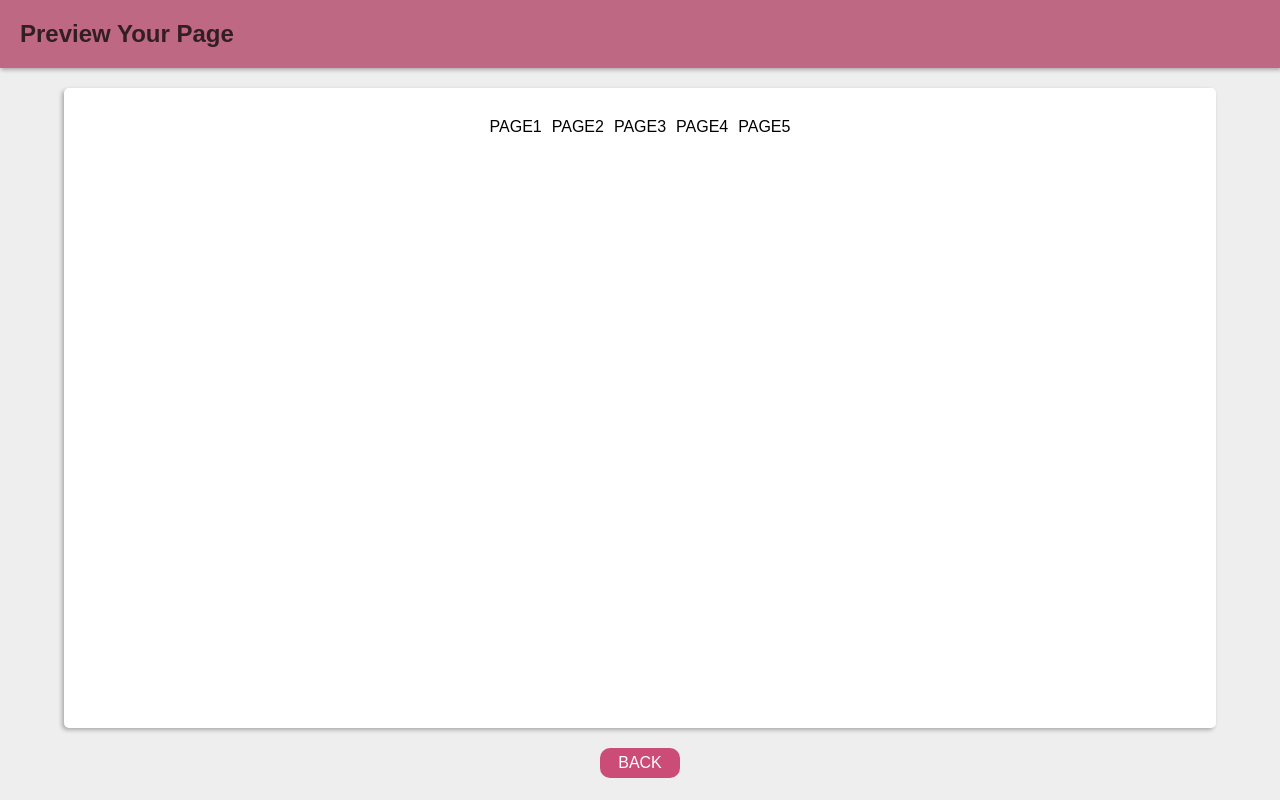
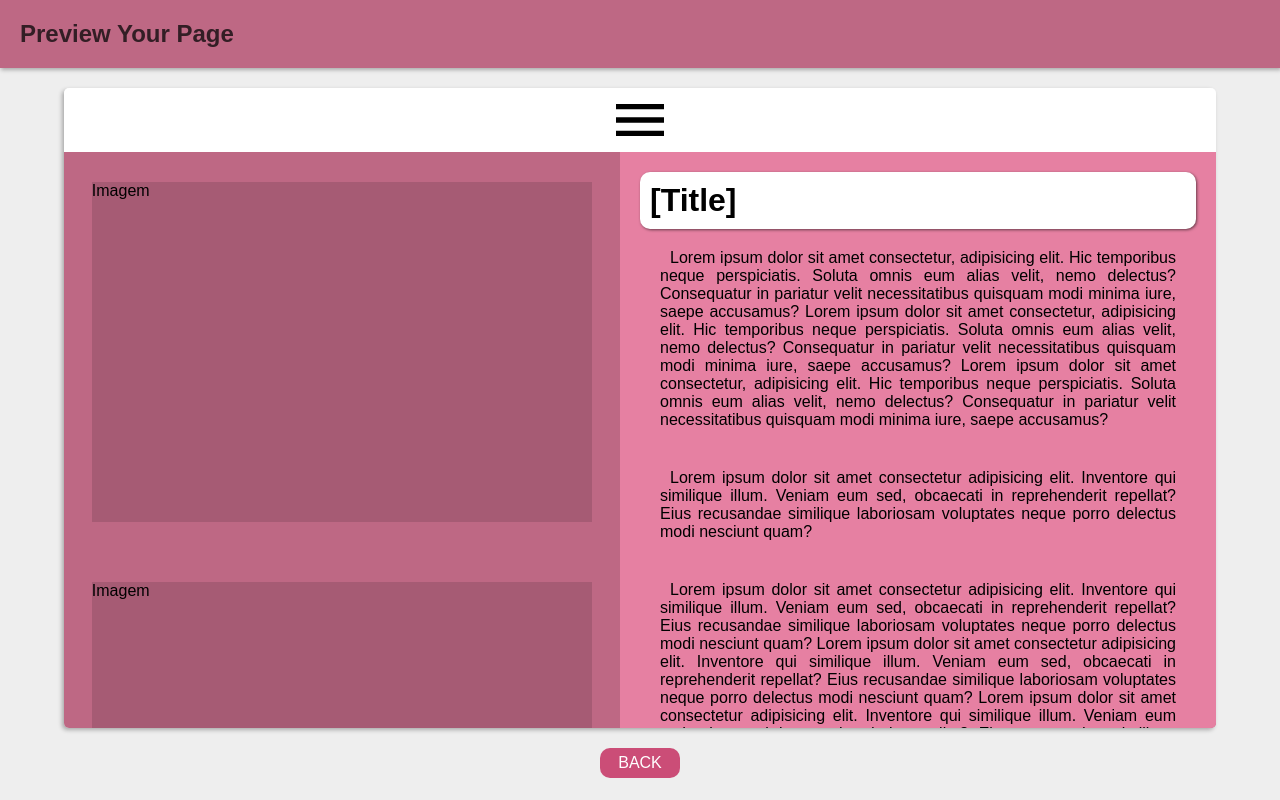
Before and after one commit to JeanCelin/project-custom-page, a Next.js app in the folder custom-page/: page /preview in a window 1280 px wide. Built offline with nearby package versions, Linux system fonts and the light colour scheme.

Commit message:
create main1

```diff
--- /dev/null
+++ b/custom-page/src/components/Mains/Main1/Main1.jsx
@@ -0,0 +1,49 @@
+import styles from "./Main1.module.css";
+
+export default function Main1() {
+  return (
+    <main className={styles.main__container}>
+      <section className={styles.main_section_img}>
+        <div className={styles.main__img}>Imagem</div>
+        <div className={styles.main__img}>Imagem</div>
+      </section>
+      <section className={styles.main__section_art}>
+        <article className={styles.main__article}>
+          <h1 className={styles.main__title}>[Title]</h1>
+          <p className={styles.main__text}>
+            Lorem ipsum dolor sit amet consectetur, adipisicing elit. Hic
+            temporibus neque perspiciatis. Soluta omnis eum alias velit, nemo
+            delectus? Consequatur in pariatur velit necessitatibus quisquam modi
+            minima iure, saepe accusamus? Lorem ipsum dolor sit amet
+            consectetur, adipisicing elit. Hic temporibus neque perspiciatis.
+            Soluta omnis eum alias velit, nemo delectus? Consequatur in pariatur
+            velit necessitatibus quisquam modi minima iure, saepe accusamus?
+            Lorem ipsum dolor sit amet consectetur, adipisicing elit. Hic
+            temporibus neque perspiciatis. Soluta omnis eum alias velit, nemo
+            delectus? Consequatur in pariatur velit necessitatibus quisquam modi
+            minima iure, saepe accusamus?
+          </p>
+          <p className={styles.main__text}>
+            Lorem ipsum dolor sit amet consectetur adipisicing elit. Inventore
+            qui similique illum. Veniam eum sed, obcaecati in reprehenderit
+            repellat? Eius recusandae similique laboriosam voluptates neque
+            porro delectus modi nesciunt quam?
+          </p>
+          <p className={styles.main__text}>
+            Lorem ipsum dolor sit amet consectetur adipisicing elit. Inventore
+            qui similique illum. Veniam eum sed, obcaecati in reprehenderit
+            repellat? Eius recusandae similique laboriosam voluptates neque
+            porro delectus modi nesciunt quam? Lorem ipsum dolor sit amet
+            consectetur adipisicing elit. Inventore qui similique illum. Veniam
+            eum sed, obcaecati in reprehenderit repellat? Eius recusandae
+            similique laboriosam voluptates neque porro delectus modi nesciunt
+            quam? Lorem ipsum dolor sit amet consectetur adipisicing elit.
+            Inventore qui similique illum. Veniam eum sed, obcaecati in
+            reprehenderit repellat? Eius recusandae similique laboriosam
+            voluptates neque porro delectus modi nesciunt quam?
+          </p>
+        </article>
+      </section>
+    </main>
+  );
+}
--- /dev/null
+++ b/custom-page/src/components/Mains/Main1/Main1.module.css
@@ -0,0 +1,40 @@
+.main__container {
+  background-color: #be6884;
+  height: 100vh;
+  width: 100%;
+
+  display: flex;
+}
+
+.main_section_img {
+  flex: 1;
+
+  display: flex;
+  flex-direction: column;
+  justify-content: space-evenly;
+  align-items: center;
+}
+.main__img {
+  margin: 30px;
+  width: 90%;
+  height: 50%;
+  background-color: #a65b74;
+}
+.main__section_art {
+  flex: 1;
+  padding: 20px;
+  background-color: #e680a2;
+}
+.main__title {
+  font-size: 2em;
+  padding: 10px;
+
+  background-color: white;
+  box-shadow: 1px 1px 3px rgba(0, 0, 0, 0.548);
+  border-radius: 10px;
+}
+.main__text {
+  padding: 20px;
+  text-align: justify;
+  text-indent: 10px;
+}
--- a/custom-page/src/components/Navbars/Navbar2/Navbar2.module.css
+++ b/custom-page/src/components/Navbars/Navbar2/Navbar2.module.css
@@ -21,7 +21,7 @@
 }
 .navbar__item {
   padding: 5px;
-  background-color: #be6884;
+  background-color: #e680a2;
   flex-basis: 200px;
   border: 1px solid black;
 
--- a/custom-page/src/pages/preview/index.jsx
+++ b/custom-page/src/pages/preview/index.jsx
@@ -1,4 +1,4 @@
-import MainDefault from "@/components/Mains/MainDefault";
+import MainDefault from "@/components/Mains/MainDefault/MainDefault";
 import NavbarDefault from "@/components/Navbars/NavDefault/NavbarDefault";
 import FooterDefault from "@/components/Footers/FooterDefault/FooterDefault";
 
@@ -6,6 +6,7 @@ import styles from "@/styles/pages/Preview.module.css";
 import Link from "next/link";
 import Navbar2 from "@/components/Navbars/Navbar2/Navbar2";
 import Navbar3 from "@/components/Navbars/Navbar3/Navbar3";
+import Main1 from "@/components/Mains/Main1/Main1";
 
 export default function PreviewPage() {
   return (
@@ -13,11 +14,8 @@ export default function PreviewPage() {
       <h1 className={styles.preview__title}>Preview Your Page</h1>
       <div className={styles.preview__layout}>
         <section className={styles.preview__page}>
-          {/* <NavbarDefault />
-          <MainDefault />
-          <FooterDefault /> */}
-          {/* <Navbar2/> */}
-          <Navbar3/>
+          <Navbar2 />
+          <Main1 />
         </section>
       </div>
 
```
Also changed, not shown: custom-page/src/components/Mains/MainDefault/MainDefault.jsx (renamed from custom-page/src/components/Mains/MainDefault.jsx), custom-page/src/components/Mains/MainDefault/MainDefault.module.css (renamed from custom-page/src/components/Mains/MainDefault.module.css).
